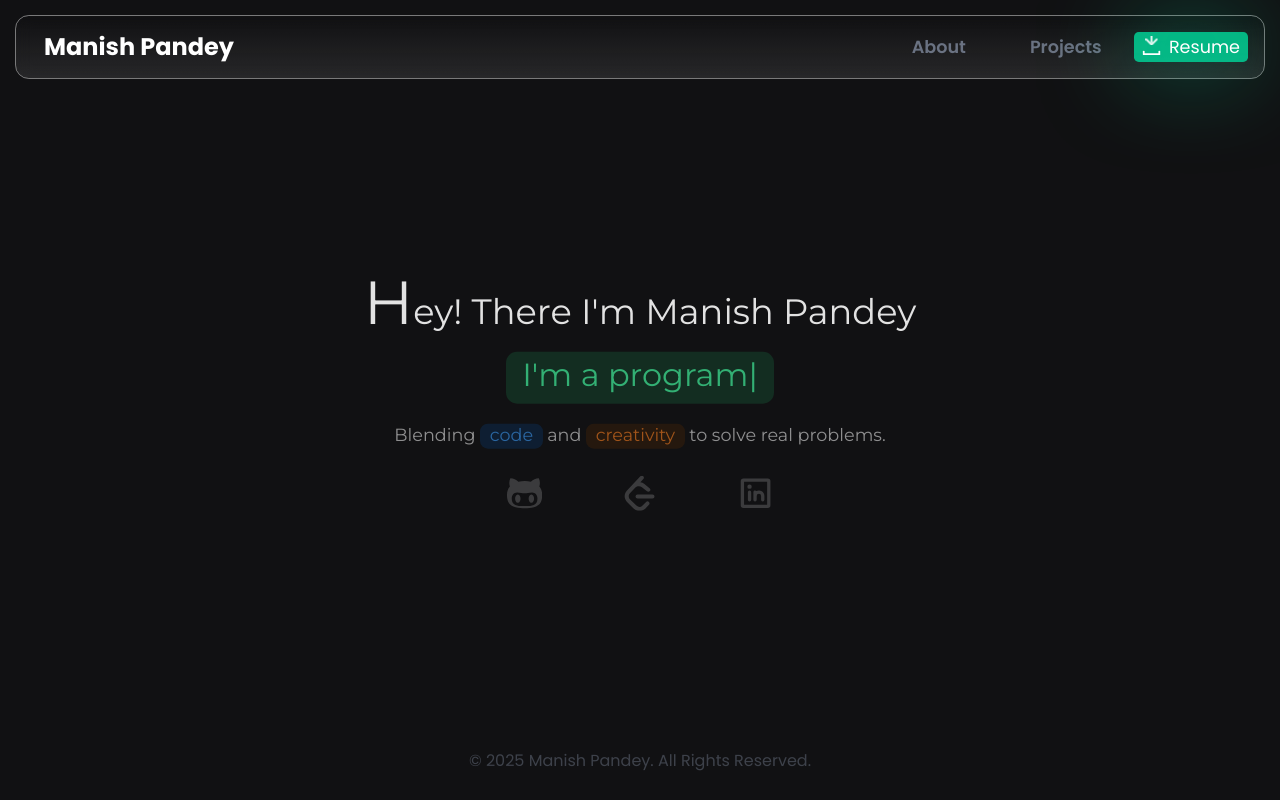
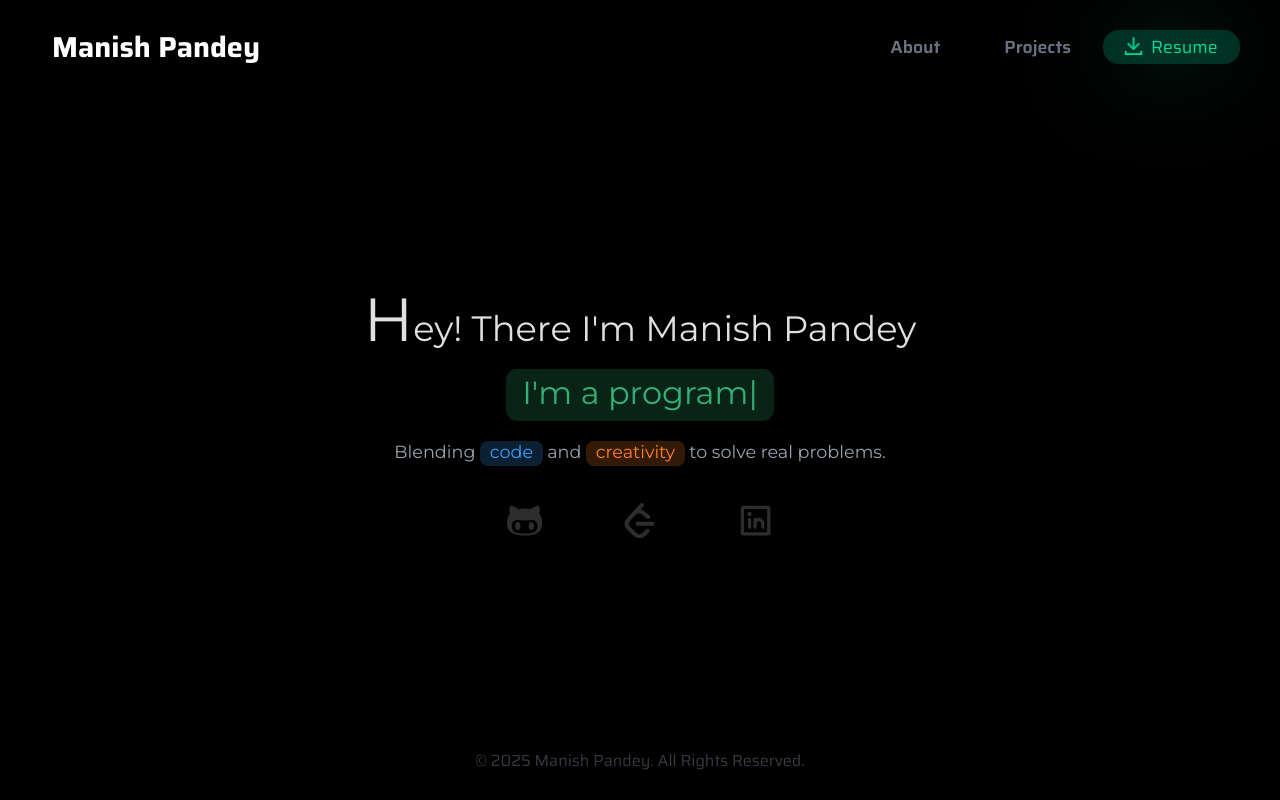
Before and after one commit to manish-pandey413/Portfolio, a React (Vite) app: page / in a window 1280 px wide. Built offline with nearby package versions, Linux system fonts and the light colour scheme; a web font is replaced by a local one.

Commit message:
fix(UI): Resume button, Homeicons, and font.
feat(UI): using inView hook to animate about page.

```diff
--- a/src/App.css
+++ b/src/App.css
@@ -8,27 +8,32 @@
 .navItem{
   transition: transform 300ms;
 }
+
 .active{
   color: #ffffff;
 }
 
 .navbar{
-  backdrop-filter: blur(8px);
-  background: linear-gradient(
-    to top,
-    rgba(240, 240, 240, 0.12),
-    rgba(255, 255, 255, 0)
-    )
+    backdrop-filter: blur(8px);
 }
 
+@keyframes wiggle{
+   0% { transform: rotate(0deg); }
+  15% { transform: rotate(15deg); }
+  30% { transform: rotate(-15deg); }
+  45% { transform: rotate(10deg); }
+  60% { transform: rotate(-10deg); }
+  75% { transform: rotate(5deg); }
+ 100% { transform: rotate(0deg); }
+}
+
+.homeIcon:hover{
+  opacity: 1;
+  animation: wiggle 0.9s;
+}
+
+
 @media (min-width: 1080px) {
-  .navbar{
-    background: linear-gradient(
-    to top,
-    rgba(240, 240, 240, 0.1),
-    rgba(255, 255, 255, 0)
-    )
-  }
   .navItem:hover{
     transform: translateY(-0.3rem);
     cursor:pointer;
@@ -36,6 +41,10 @@
 }
 
  @media screen and (max-width: 770px){
+  .navbar{
+    background: linear-gradient( to top, rgba(240, 240, 240, 0.1), rgba(255, 255, 255, 0));
+    outline: 1px solid rgba(255 ,255 ,255 ,0.4);
+  }
    .navItem{
      padding: 0 0;
    }
@@ -48,7 +57,6 @@
  }
 
 .resumeBtn {
-  color: #ffffff;
   cursor: pointer;
   filter: drop-shadow(0 0 3rem rgba(0, 219, 157, 0.8));
 }
@@ -57,10 +65,6 @@
   opacity: 0.2;
 }
 
-.homeIcon:hover{
-  opacity: 1;
-  filter: drop-shadow(0 0 0.2rem rgba(0, 219, 157, 0.8));
-}
 .card{
   backdrop-filter: blur(8px);
   background: linear-gradient(
--- a/src/components/topbar.tsx
+++ b/src/components/topbar.tsx
@@ -7,10 +7,10 @@ export default function Topbar() {
       initial={{ opacity: 0 }}
       animate={{ opacity: 1 }}
       transition={{ ease: "easeOut", duration: 1 }}
-      className="navbar flex z-50 fixed top-4 left-4 right-4 items-center p-2 md:p-0 text-gray-500 rounded-[0.8rem] outline outline-[#ffffff70]" >
+      className="navbar flex z-50 fixed top-4 left-4 right-4 items-center p-[0.6rem] md:p-2 text-gray-500 rounded-[0.8rem]" >
 
       {/* Left part */}
-      <div className="text-[#ffffff] text-[0.9rem] font-bold md:text-[1.5rem] md:ml-7 ml-2 justify-start">
+      <div className="text-[#ffffff] text-[0.9rem] font-bold md:text-[1.8rem] md:ml-7 ml-1 font-[Saira] justify-start">
         <NavLink to="/" end>
           Manish Pandey
         </NavLink>
@@ -35,12 +35,11 @@ export default function Topbar() {
           onClick={() => {
             const link = document.createElement("a");
             link.href = "https://github.com/manish-pandey413/Portfolio/raw/master/src/assets/Resume.pdf";
-            link.download = "Resume.pdf"
             link.click();
           }}
-          className="flex flex-row bg-[#00DB9D]/80 active:bg-[#00DB9D]/50 transition-colors duration-150 justify-center items-center resumeBtn rounded-[0.3rem] px-2 py-[0.1rem] md:my-4">
+          className="resumeBtn flex flex-row bg-[#00DB9D]/20 text-[#00DB9D] active:bg-[#00DB9D]/50 transition-colors duration-150 justify-center items-center rounded-[1rem] px-[0.8rem] md:px-[1.4rem] py-[0.2rem] md:my-[0.4rem] pb-[0.25rem]">
           <svg
-            className="md:w-[1.3rem] w-[1rem] h-[1rem] md:h-[1.4rem] mr-[0.4rem] mb-[0.1rem] md:mb-0"
+            className="md:w-[1.3rem] w-[1rem] h-[1rem] md:h-[1.4rem] mr-[0.4rem] -ml-[0.1rem] mb-[0.1rem] md:mb-0"
             viewBox="0 0 24 24"
             fill="none"
             stroke="currentColor"
@@ -51,7 +50,7 @@ export default function Topbar() {
             <path d="M2 20 h18" />
             <path d="M2 17 v3" />
             <path d="M20 17 v3" />
-            <g className="md:animate-bounce">
+            <g className="animate-bounce">
               <path d="M11 2 v10" />
               <path d="M17 9 l-6 6-6-6" />
             </g>
--- a/src/index.css
+++ b/src/index.css
@@ -1,12 +1,12 @@
 @import url('https://fonts.googleapis.com/css2?family=Montserrat:ital,wght@0,100..900;1,100..900&family=Poppins:ital,wght@0,100;0,200;0,300;0,400;0,500;0,600;0,700;0,800;0,900;1,100;1,200;1,300;1,400;1,500;1,600;1,700;1,800;1,900&family=Saira:ital,wght@0,100..900;1,100..900&family=Victor+Mono:ital,wght@0,100..700;1,100..700&display=swap');
 
 :root {
-  font-family: Poppins;
+  font-family: Saira;
   line-height: 1.5;
   font-weight: 400;
 
   color: rgba(255, 255, 255, 0.88);
-  background-color: #111113;
+  background-color: #000000;
 
   font-synthesis: none;
   text-rendering: optimizeLegibility;
--- a/src/pages/about.tsx
+++ b/src/pages/about.tsx
@@ -1,4 +1,7 @@
-import { motion } from "framer-motion";
+import { motion, useInView } from "motion/react";
+import { NavLink } from "react-router";
+import { FaExternalLinkAlt as OutLink } from "react-icons/fa";
+import { useRef } from "react";
 
 const containerVariant = {
   hidden: { opacity: 0 },
@@ -7,55 +10,61 @@ const containerVariant = {
     transition: {
       staggerChildren: 0.4,
       delayChildren: 0.3,
-      delay: 0.3
+      delay: 0.4,
     }
   }
 }
 
 const childVariant = {
-  hidden: {
-    opacity: 0,
-    scale: 0
+  slideVariant: {
+    hidden: { opacity: 0, x: -200, },
+    show: { opacity: 1, x: 0, ease: "easeOut" }
   },
-  show: {
-    opacity: 1,
-    scale: 1,
-    ease: "easeOut"
+
+  popVariant: {
+    hidden: { opacity: 0, scale: 0 },
+    show: { opacity: 1, scale: 1, ease: "easeOut" }
   }
 }
 
+
 export default function About() {
+  const containerRef = useRef(null);
+  const aboutRef = useRef(null);
+  const isAboutVisible = useInView(aboutRef, { root: containerRef, amount: 0.1 });
+
   return (
     <motion.div
-      className="flex p-8 text-white mt-[4rem]"
+      ref={containerRef}
+      className="flex flex-col p-8 text-white mt-[4rem]"
       variants={containerVariant}
       initial='hidden'
       animate='show'
     >
 
       <motion.div
-        className="grid md:grid-cols-12 md:flex-row p-8 text-white mt-[8rem]"
+        ref={aboutRef}
+        className="grid md:grid-cols-20 md:flex-row text-white mt-[8rem] md:mt-[7rem]"
         variants={containerVariant}
         initial='hidden'
-        animate='show'
+        animate={isAboutVisible ? 'show' : 'hidden'}
       >
         {/* Profile Image */}
-        <motion.div className="md:col-span-3" variants={childVariant}>
-          <img src="profile.png" alt="Profile Image" className="outline outline-white-300 rounded-full flex-grow m-9" />
+        <motion.div className="flex md:col-span-4 md:col-start-15 md:order-1 h-[13rem] outline outline-white-300 rounded-full m-2 md:mb-0 mb-[3rem]" variants={childVariant.popVariant}>
+          <img src="profile.png" alt="Image" className="flex-1 content-center" />
         </motion.div>
 
         {/* Skills Box */}
-        <motion.div className="md:col-span-9 font-light md:ml-[9rem]" variants={childVariant}>
-          <h2 className="text-[1.8rem] mb-2 font-[Saira]">About Me</h2>
-          <p className="text-[1.2rem] text-gray-400 font-[Saira]">
-            Hello, I&apos;m Manish Pandey.<br />
-            I&apos;m a self-taught programmer from India with a solid foundation in <text className="text-[#cc241d] font-bold">Data Structures and Algorithms</text>.<br />
-            I&apos;m continuously exploring new technologies, contributing to <text className="text-[#fe8019] font-bold">personal projects</text>, and leveling up with each problem.<br />
-            Over time, I’ve expanded my skills by working on real-world projects, exploring <text className="text-[#00db9d] font-bold">full-stack development</text>, and experimenting with new tools.
+        <motion.div className="md:col-span-11 font-light md:mr-[4rem]" variants={childVariant.slideVariant}>
+          <h2 className="text-[1.8rem] md:text-[2rem] font-semibold mb-3 font-[Montserrat] text-gray-300">About Me</h2>
+          <p className="text-[1.2rem] md:text-[1.3rem] text-gray-400 font-[Montserrat]">
+            I&apos;m a self-taught programmer from India with a solid foundation in <text className="font-semibold px-2 text-gray-400">Data Structures and Algorithms.</text>
+            I&apos;m continuously exploring new technologies, contributing to personal <NavLink to="/projects" end className="px-2 font-bold inline-flex items-center gap-1 text-gray-400">Projects<OutLink size={12} /></NavLink> and leveling up with each problem.
+            I’ve expanded my skills by working on real-world projects, exploring <text className="font-semibold px-2 text-gray-400">Full-stack Development</text> and experimenting with new tools.
           </p>
         </motion.div>
+
       </motion.div>
-
     </motion.div>
   )
 }
--- a/src/pages/home.tsx
+++ b/src/pages/home.tsx
@@ -38,12 +38,12 @@ export default function Home() {
       }}
       className="flex justify-center pt-[5rem] font-[Montserrat] h-[92vh] items-center"
     >
-      <motion.text className="text-[1.8rem] transform -translate-y-1/10  md:text-[2.2rem] m-2 text-bold">
+      <motion.text className="text-[1.8rem] md:text-[2.2rem] m-2 text-bold">
         <motion.text className="text-[2.5rem] md:text-[3.8rem]">H</motion.text>ey! There I&apos;m Manish Pandey<br />
 
         {/* Animated about section */}
         <motion.text initial={{ opacity: 0 }}
-          className="rounded-[0.7rem] bg-[#132d21] text-[#33b074] text-[1.8rem] lg:text-[2.0rem] px-[1rem] pt-[0.2rem] pb-[0.60rem]">
+          className="rounded-[0.7rem] bg-[#33b074]/20 text-[#33b074] text-[1.8rem] lg:text-[2.0rem] px-[1rem] pt-[0.2rem] pb-[0.60rem]">
           <TypeAnimation
             sequence={[
               "I'm a problem solver.",
@@ -61,8 +61,8 @@ export default function Home() {
 
         {/* Higlighted line  */}
         <motion.div className="p-[0.1rem]">
-          <motion.text className="text-[1.1rem] opacity-60">
-            Blending <motion.text className="bg-[#0d2847] text-[#3b9eff] px-[0.6rem] pb-[0.25rem] rounded-lg">code</motion.text> and <motion.text className="bg-[#331e0b] text-[#ff801f] px-[0.6rem] pb-[0.25rem] rounded-lg">creativity</motion.text> to solve real problems.
+          <motion.text className="text-[1.1rem] text-gray-400">
+            Blending <motion.text className="bg-[#3b9eff]/20 text-[#3b9eff] px-[0.6rem] pb-[0.25rem] rounded-lg">code</motion.text> and <motion.text className="bg-[#ff801f]/20 text-[#ff801f] px-[0.6rem] pb-[0.25rem] rounded-lg">creativity</motion.text> to solve real problems.
           </motion.text>
         </motion.div>
 
@@ -71,7 +71,7 @@ export default function Home() {
           variants={socialContainer}
           initial="hidden"
           animate="show"
-          className="flex gap-[5rem] text-[2.2rem] py-[1.2rem] flex-row justify-center items-center">
+          className="flex gap-[5rem] text-[2.2rem] py-[1.8rem] flex-row justify-center items-center">
 
           <motion.a href="https://github.com/manish-pandey413" target='_blank' rel="noopener noreferrer" variants={avariant} >
             <GitIcon className="homeIcon hover:animate-pulse" />
```
